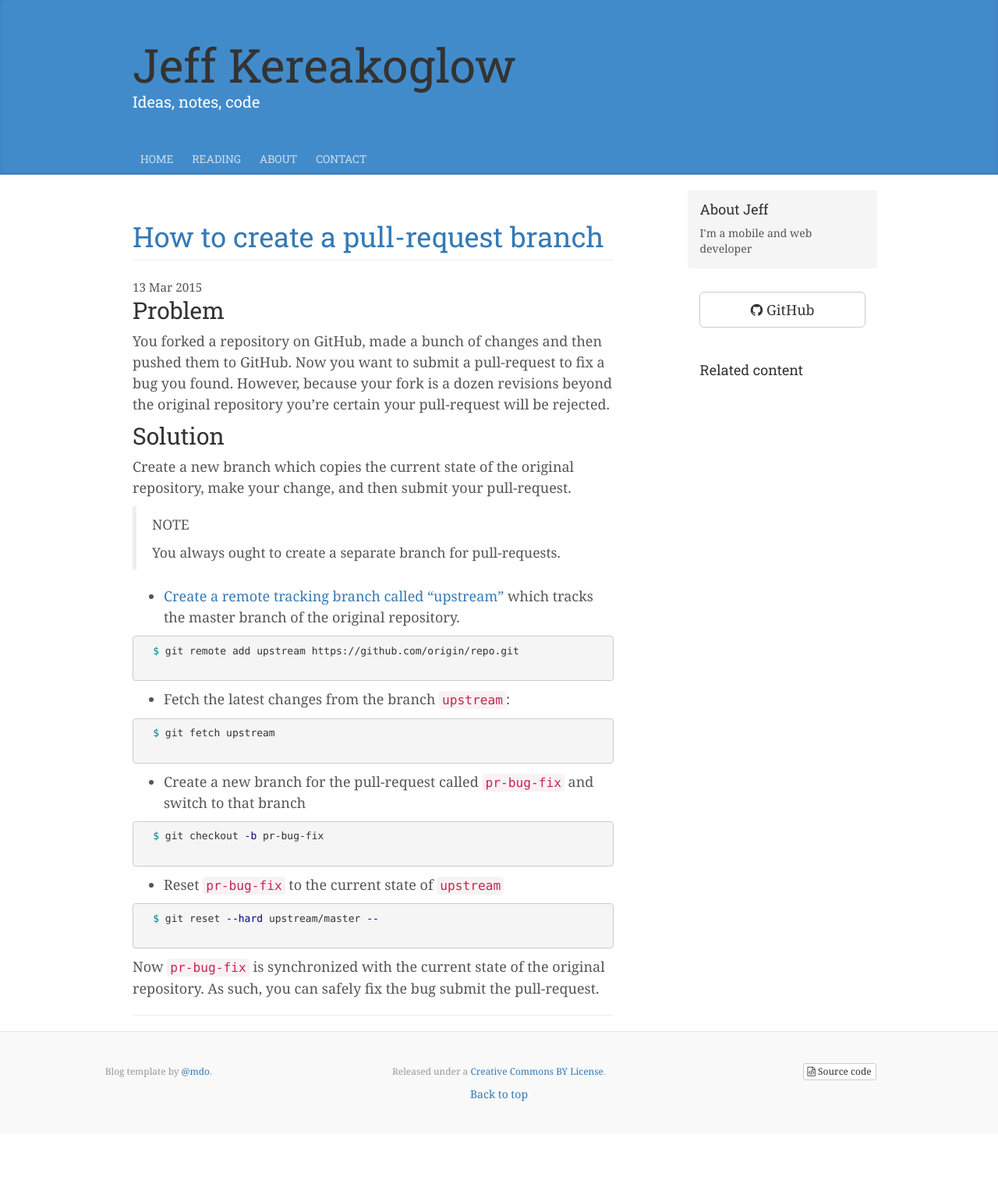
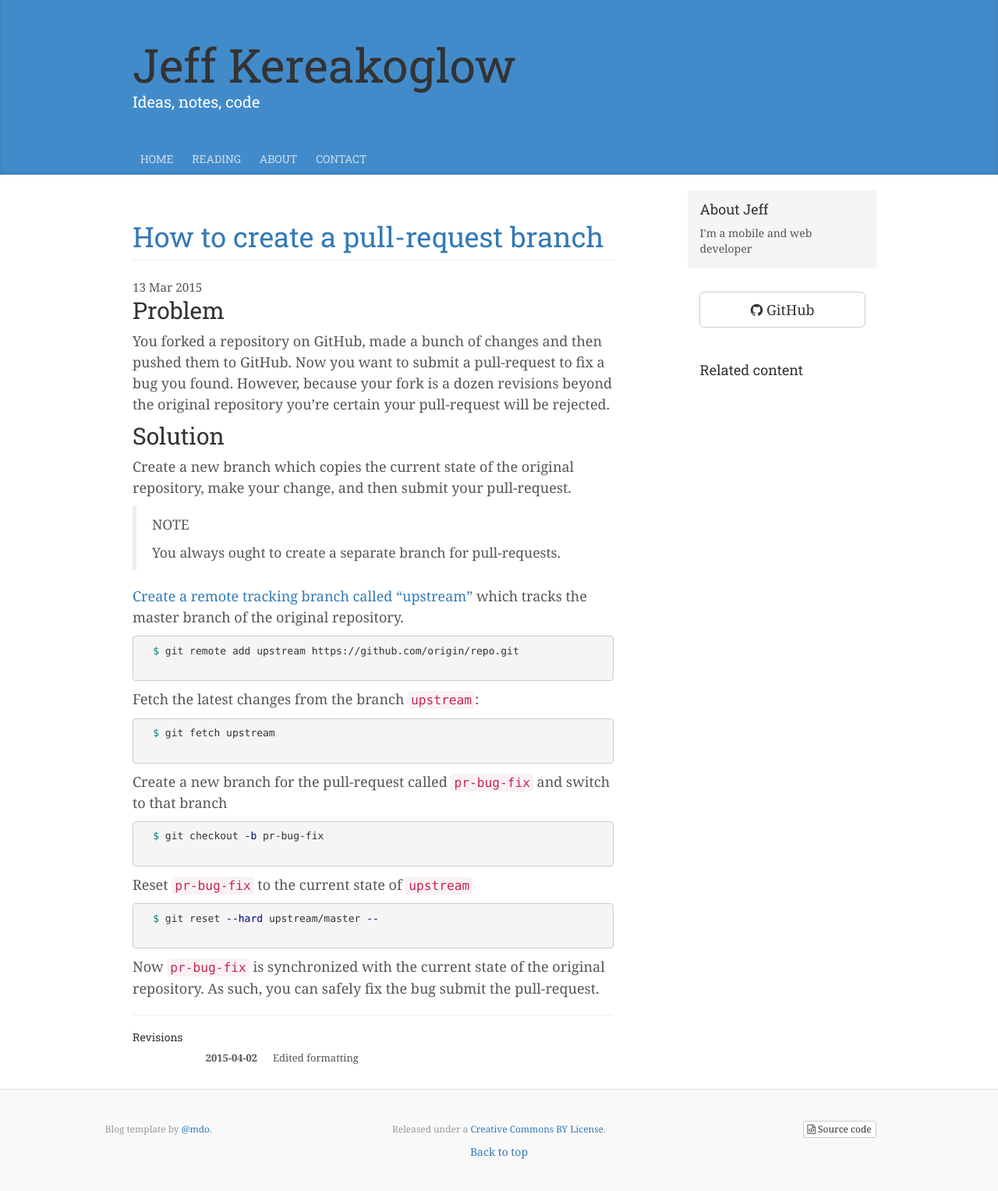
Before and after one commit to jkereako/jkereako.github.io, a Jekyll site: the page built from _posts/2015-03-13-how-to-create-a-pull-request-branch.md, in a window 1280 px wide. Shown: the whole page at 78% size. Built offline with Jekyll 4.4.1, drawn with Linux system fonts in a browser that asks for light colours; nearby versions of some CDN libraries; before the commit the page ends 1453 px from its top, so only the background shows below that.

Commit message:
Feature: add micro-data and revisions
- Added article micro-data (taken from Ben Balter's page)
- Added revisions to posts.

```diff
--- a/_config.yml
+++ b/_config.yml
@@ -7,7 +7,9 @@
 permalink: /:year/:month/:title/
 url: http://jeffkereakoglow.com
 
-ga_tracking_id: 'UA-56330510-1'
+# Settings
+branch: master
+ga_tracking_id: UA-56330510-1
 
 defaults:
   - scope:
--- a/_layouts/post.html
+++ b/_layouts/post.html
@@ -4,20 +4,26 @@
 
 <article id="main-content" role="article" itemscope itemtype="http://schema.org/Article">
   {% include page_header.html %}
+  <meta itemprop="about" content="{{ page.excerpt }}" />
+  <meta itemprop="description" content="{{ page.excerpt }}" />
+  <meta itemprop="author" content="{{ site.name }}" />
+  <meta itemprop="copyrightHolder" content="{{ site.name }}" />
+  <meta itemprop="copyrightYear" content="{{ page.date | date: '%Y' }}" />
+  <meta itemprop="datePublished" content="{{ page.date | date: '%F' }}" />
 
   <div class="content" itemprop="articleBody" data-swiftype-index="true">
     {{ content }}
   </div>
+
   <hr>
-
 
   <footer role="complementary">
     {% if page.revisions %}
-    <section id="revisions">
-      <small>Revisions</small>
-      <dl>
+    <section class="revisions" id="revisions">
+      <h5>Revisions</h5>
+      <dl class="dl-horizontal">
       {% for revision in page.revisions %}
-        <dt>Revised {{ revision[0] | ordinalize }}</dt>
+        <dt>{{ revision[0] | ordinalize }}</dt>
         <dd>{{ revision[1] | markdownify }}</dd>
       {% endfor %}
       </dl>
--- a/_posts/2015-03-13-how-to-create-a-pull-request-branch.md
+++ b/_posts/2015-03-13-how-to-create-a-pull-request-branch.md
@@ -4,6 +4,8 @@
 category : Code
 excerpt: The right way to make a pull-request
 layout: post
+revisions:
+  2015-04-02: Edited formatting
 ---
 ## Problem
 You forked a repository on GitHub, made a bunch of changes and then pushed them to GitHub. Now you want to submit a pull-request to fix a bug you found. However, because your fork is a dozen revisions beyond the original repository you're certain your pull-request will be rejected.
@@ -15,19 +17,22 @@
 >
 > You always ought to create a separate branch for pull-requests.
 
-- [Create a remote tracking branch called "upstream"](https://help.github.com/articles/configuring-a-remote-for-a-fork/) which tracks the master branch of the original repository.
+[Create a remote tracking branch called "upstream"](https://help.github.com/articles/configuring-a-remote-for-a-fork/) which tracks the master branch of the original repository.
   {% highlight sh %}
   $ git remote add upstream https://github.com/origin/repo.git
   {% endhighlight %}
-- Fetch the latest changes from the branch `upstream`:
+
+Fetch the latest changes from the branch `upstream`:
   {% highlight sh %}
   $ git fetch upstream
   {% endhighlight %}
-- Create a new branch for the pull-request called `pr-bug-fix` and switch to that branch
+
+Create a new branch for the pull-request called `pr-bug-fix` and switch to that branch
   {% highlight sh %}
   $ git checkout -b pr-bug-fix
   {% endhighlight %}
-- Reset `pr-bug-fix` to the current state of `upstream`
+
+Reset `pr-bug-fix` to the current state of `upstream`
   {% highlight sh %}
   $ git reset --hard upstream/master --
   {% endhighlight %}
--- a/assets/stylesheets/stylesheet.scss
+++ b/assets/stylesheets/stylesheet.scss
@@ -178,3 +178,7 @@
 		border-left: 5px solid transparent;
 	}
 }
+
+.revisions {
+	font-size: small;
+}
```
